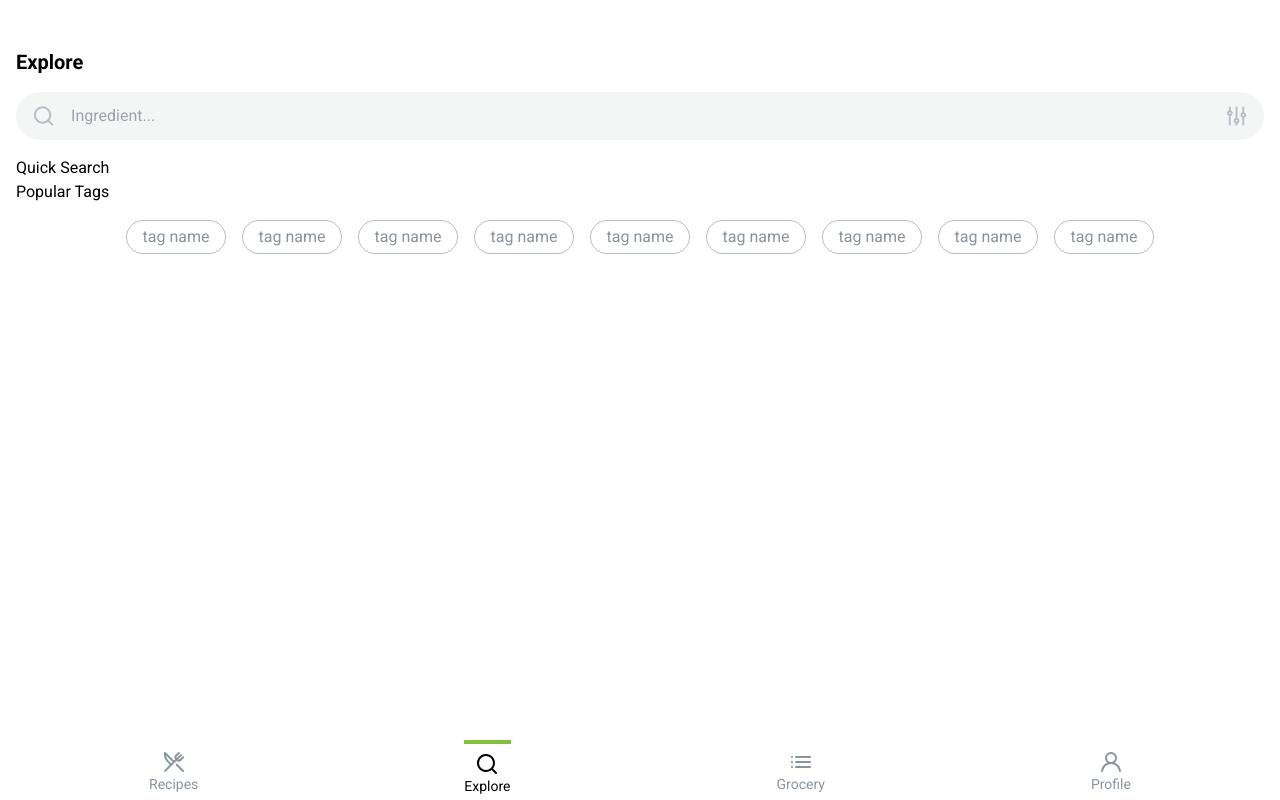
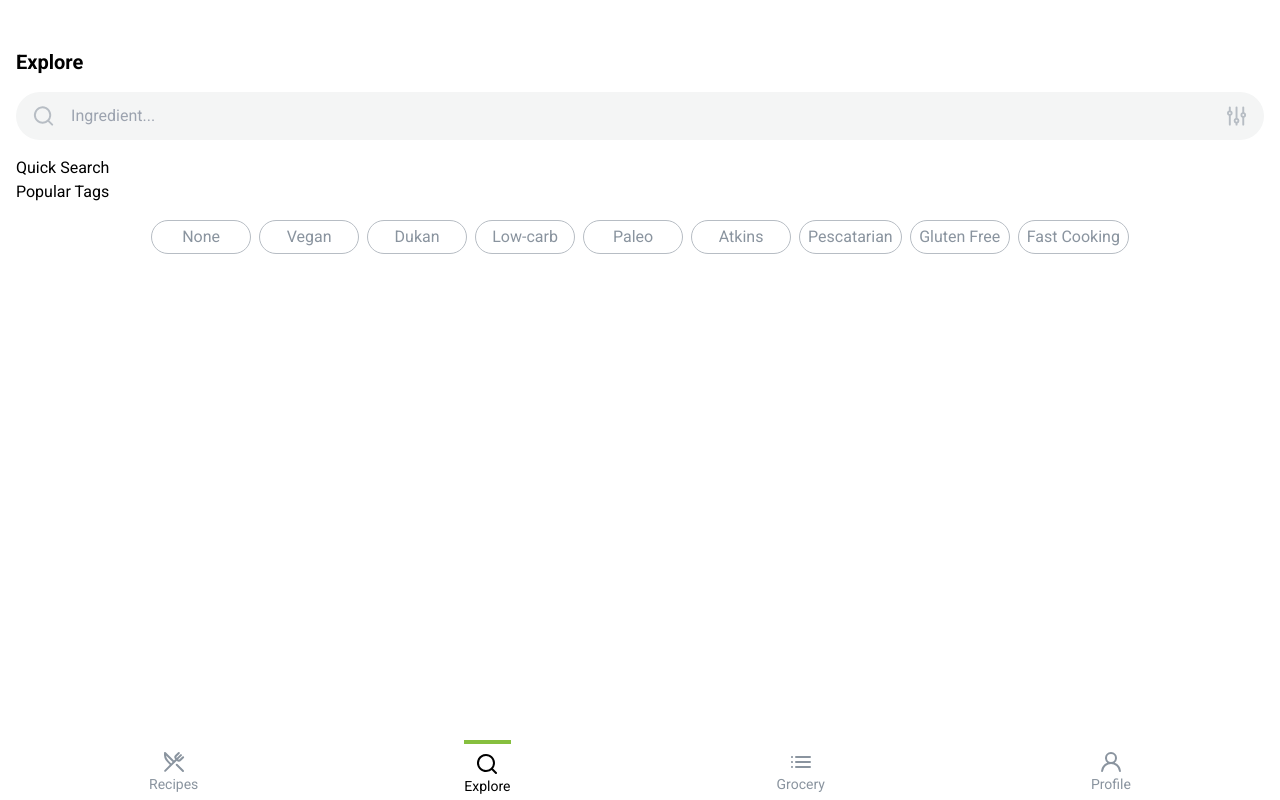
Before and after one commit to jsonfm/recetas-pwa, a React (Vite) app: page /explore in a window 1280 px wide. Built offline with nearby package versions, Linux system fonts and the light colour scheme.

Commit message:
🎨 [UPDATE] Recipes Service

```diff
--- a/src/components/IngredientCard/index.jsx
+++ b/src/components/IngredientCard/index.jsx
@@ -1,12 +1,12 @@
-export const IngredientCard = () => {
+export const IngredientCard = ({ name, image }) => {
     return (
         <div className="flex flex-col justify-center items-center w-32 h-32 ingredient-card-shadow rounded-xl">
             <img
-                src="https://img.freepik.com/premium-photo/one-ripe-tomato-white-background-tomat-white_73289-74.jpg?w=300"
+                src={image}
                 alt="ingredient"
                 className="h-20 w-20"
             />
-            <p className="text-sm font-semibold">Ingredient</p>
+            <p className="text-sm font-semibold">{name}</p>
         </div>
     )
 }
--- a/src/pages/Explore/index.jsx
+++ b/src/pages/Explore/index.jsx
@@ -1,10 +1,11 @@
 import { UilSearch } from '@iconscout/react-unicons';
 import { UilSlidersVAlt } from '@iconscout/react-unicons';
-
-const tags = [1, 2, 3, 4, 5, 6, 7, 8, 9];
+import { recipesService } from "@/services/recipes.service";
 
 
 export const Explore = () => {
+    const tags = recipesService.getTags();
+
     return (
         <section className="pt-12 pb-20 px-4">
             <h4 className="mb-4 font-semibold text-xl">Explore</h4>
@@ -16,9 +17,9 @@ export const Explore = () => {
             <h5 className="mt-4">Quick Search</h5>
 
             <h5 className="mb-4">Popular Tags</h5>
-            <div className="flex flex-wrap justify-center gap-4">
-                {tags.map((_) => (
-                    <div className="tag">tag name</div>
+            <div className="flex flex-wrap justify-center gap-2">
+                {tags.map((name) => (
+                    <div className="tag">{name}</div>
                 ))}
             </div>
         </section>
--- a/src/pages/Home/index.jsx
+++ b/src/pages/Home/index.jsx
@@ -1,9 +1,11 @@
 import { RecipeCard } from "@/components/RecipeCard";
+import { recipesService } from "@/services/recipes.service";
 import { IngredientCard } from "@/components/IngredientCard";
 
-const ingredients = [1, 2, 3, 4, 5, 6, 7, 8, 9, 10];
 
 export const Home = () => {
+    const ingredients = recipesService.getIngredients();
+
     return (
         <section className="pb-20 pt-12">
             <p className="text-dark0 text-xl font-semibold px-4">Recipes</p>
@@ -18,7 +20,7 @@ export const Home = () => {
             </div>
             <div className="grid grid-rows-2 grid-flow-col gap-4 overflow-x-auto scrollbar-hide py-6 px-4">
                 {ingredients.map(ingredient => (
-                    <IngredientCard/>
+                    <IngredientCard {...ingredient}/>
                 ))}
             </div>
         </section>
--- /dev/null
+++ b/src/services/ingredients.jsx
@@ -0,0 +1,27 @@
+export const ingredients = [
+    {
+        name: "Pasta",
+        image: "https://gocook.dk/media/11zbfzpb/hvid-pasta.jpg?width=300&heightratio=1&bgcolor=ffffff&quality=80"
+    },
+    {
+        name: "Tomatos",
+        image: "https://img.freepik.com/premium-photo/one-ripe-tomato-white-background-tomat-white_73289-74.jpg?w=300"
+    },
+    {
+        name: "Cheese",
+        image: "https://img.freepik.com/premium-photo/piece-cheese-isolated-white-background_38678-6213.jpg?w=300"
+    },
+    {
+        name: "Avocado",
+        image: "https://img.freepik.com/free-vector/vector-green-fresh-whole-half-cut-avocado-with-leaf-side-view-isolated-white-background_1284-45445.jpg?w=300&t=st=1668262498~exp=1668263098~hmac=68d90395eaf0ddf7556f65768ec8ef1e00a921b3f864aef50954a23fa11e651f"
+    },
+    {
+        name: "Beef",
+        image: "https://img.freepik.com/premium-photo/roasted-beef-steaks-isolated-white-background_185193-72986.jpg?w=300"
+    },
+    {
+        name: "Eggs",
+        image: "https://thumbs.dreamstime.com/b/egg-isolated-white-background-cutout-38081321.jpg"
+    }
+
+]
--- a/src/services/meal.service.jsx
+++ /dev/null
@@ -1,7 +0,0 @@
-export class RecipesService {
-    constructor(api){
-        this.api = api;
-    }
-}
-
-export const recipesService = new RecipesService();
--- /dev/null
+++ b/src/services/recipes.jsx
@@ -0,0 +1,7 @@
+export const recipes = [
+    {
+        name: "",
+        duration: "10",
+        type: "desert"
+    }
+]
--- /dev/null
+++ b/src/services/recipes.service.jsx
@@ -0,0 +1,24 @@
+import { ingredients } from "./ingredients";
+import { recipes } from "./recipes";
+import { tags } from "./tags";
+
+
+export class RecipesService {
+    constructor(api){
+        this.api = api;
+    }
+
+    getRecipes(){
+        return recipes;
+    }
+
+    getIngredients(){
+        return ingredients;
+    }
+
+    getTags(){
+        return tags;
+    }
+}
+
+export const recipesService = new RecipesService();
--- /dev/null
+++ b/src/services/tags.jsx
@@ -0,0 +1,11 @@
+export const tags = [
+    "None",
+    "Vegan",
+    "Dukan",
+    "Low-carb",
+    "Paleo",
+    "Atkins",
+    "Pescatarian",
+    "Gluten Free",
+    "Fast Cooking"
+]
```
